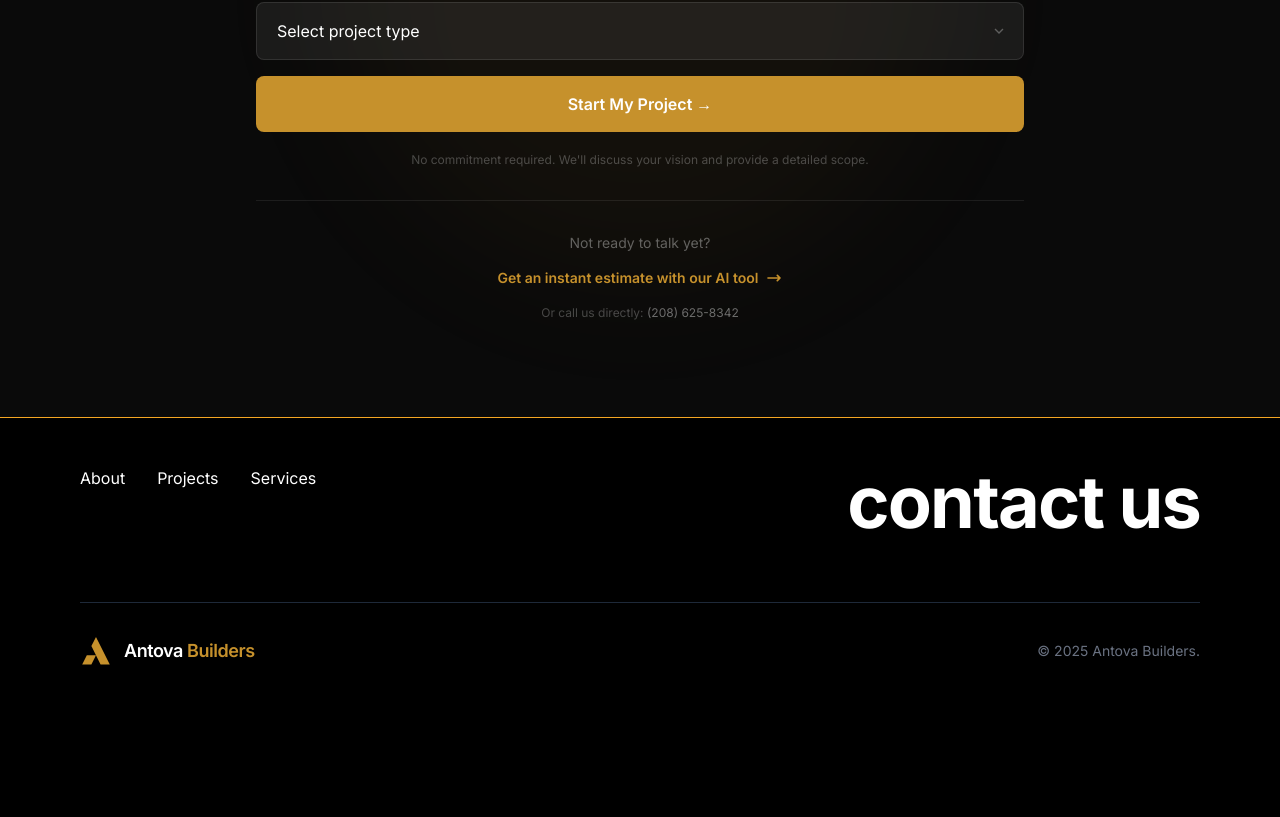
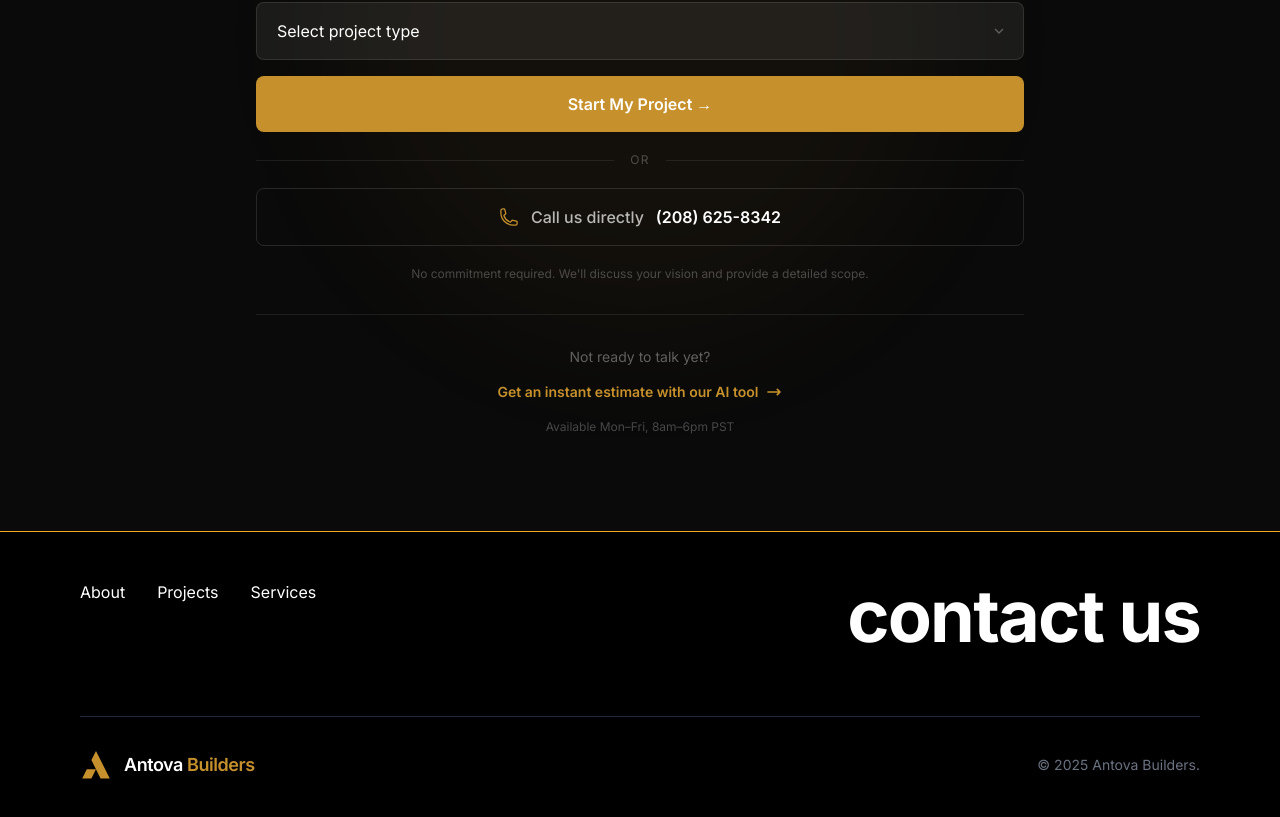
Before and after one commit to danjpm1/test6, a Next.js app: page / in a window 1280 px wide. Shown: the part 8615-9432 px from the top of the page. Before the commit the page ends 9330 px from the top, so only its background shows below. Built offline with nearby package versions, Linux system fonts and the light colour scheme.

Commit message:
Update page.tsx

```diff
--- a/app/page.tsx
+++ b/app/page.tsx
@@ -1068,6 +1068,23 @@ export default function AntovaBuilders() {
                 >
                   Start My Project →
                 </button>
+
+                {/* Divider with "or" */}
+                <div className="flex items-center gap-4 py-1">
+                  <div className="flex-1 h-px bg-white/[0.08]" />
+                  <span className="text-white/25 text-xs uppercase tracking-widest">or</span>
+                  <div className="flex-1 h-px bg-white/[0.08]" />
+                </div>
+
+                {/* Phone CTA — equal weight */}
+                <a href="tel:+12086258342" className="group flex items-center justify-center gap-3 w-full px-8 py-4 border border-white/[0.12] hover:border-[#c6912c]/40 rounded-lg transition-all hover:bg-white/[0.03]">
+                  <svg className="w-5 h-5 text-[#c6912c]" fill="none" stroke="currentColor" strokeWidth={1.5} viewBox="0 0 24 24">
+                    <path strokeLinecap="round" strokeLinejoin="round" d="M2.25 6.75c0 8.284 6.716 15 15 15h2.25a2.25 2.25 0 002.25-2.25v-1.372c0-.516-.351-.966-.852-1.091l-4.423-1.106c-.44-.11-.902.055-1.173.417l-.97 1.293c-.282.376-.769.542-1.21.38a12.035 12.035 0 01-7.143-7.143c-.162-.441.004-.928.38-1.21l1.293-.97c.363-.271.527-.734.417-1.173L6.963 3.102a1.125 1.125 0 00-1.091-.852H4.5A2.25 2.25 0 002.25 4.5v2.25z" />
+                  </svg>
+                  <span className="text-white/70 text-base font-medium group-hover:text-white transition-colors">Call us directly</span>
+                  <span className="text-white text-base font-semibold group-hover:text-[#c6912c] transition-colors">(208) 625-8342</span>
+                </a>
+
                 <p className="text-white/25 text-xs text-center pt-1">No commitment required. We'll discuss your vision and provide a detailed scope.</p>
               </div>
             )}
@@ -1082,7 +1099,7 @@ export default function AntovaBuilders() {
                 Get an instant estimate with our AI tool
                 <svg className="w-4 h-4" fill="none" stroke="currentColor" strokeWidth={2.5} viewBox="0 0 24 24"><path strokeLinecap="round" strokeLinejoin="round" d="M17 8l4 4m0 0l-4 4m4-4H3" /></svg>
               </button>
-              <p className="text-white/25 text-xs mt-4">Or call us directly: <a href="tel:+12086258342" className="text-white/40 hover:text-[#c6912c] transition-colors">(208) 625-8342</a></p>
+              <p className="text-white/25 text-xs mt-4">Available Mon–Fri, 8am–6pm PST</p>
             </div>
           </div>
         </div>
```
